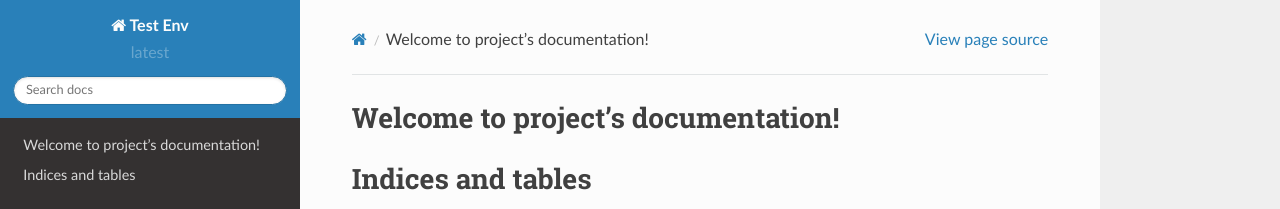
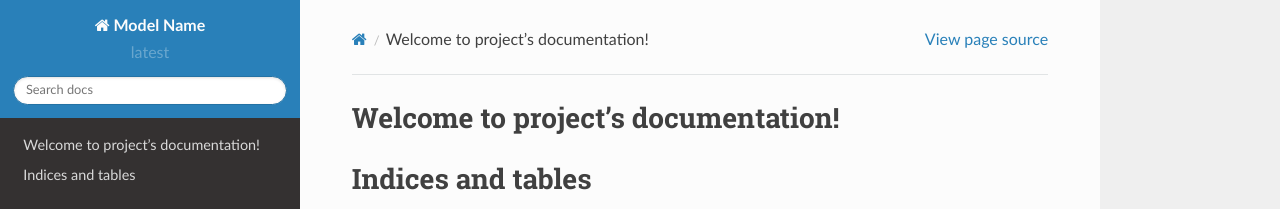
Before and after one commit to NeowayLabs/data-science-template, a Sphinx documentation site: the page built from template/docs/source/index.rst, in a window 1280 px wide. Shown: the top 209 px of the page. Built offline with Sphinx 7.4.7 and the Read the Docs theme 2.0.0, drawn with Linux system fonts in a browser that asks for light colours; pages that are not in the unit, such as notebooks, are missing from menus.

Commit message:
Fixed documentation to show project name at index page.

```diff
--- a/template/docs/source/conf.py
+++ b/template/docs/source/conf.py
@@ -23,7 +23,7 @@ def convert(word):
 
 # -- Project information -----------------------------------------------------
 
-project = convert('test-env')
+project = convert('model_name')
 copyright = str(datetime.datetime.now().year) + ', Vitor Hugo'
 author = 'Vitor Hugo'
 
```
